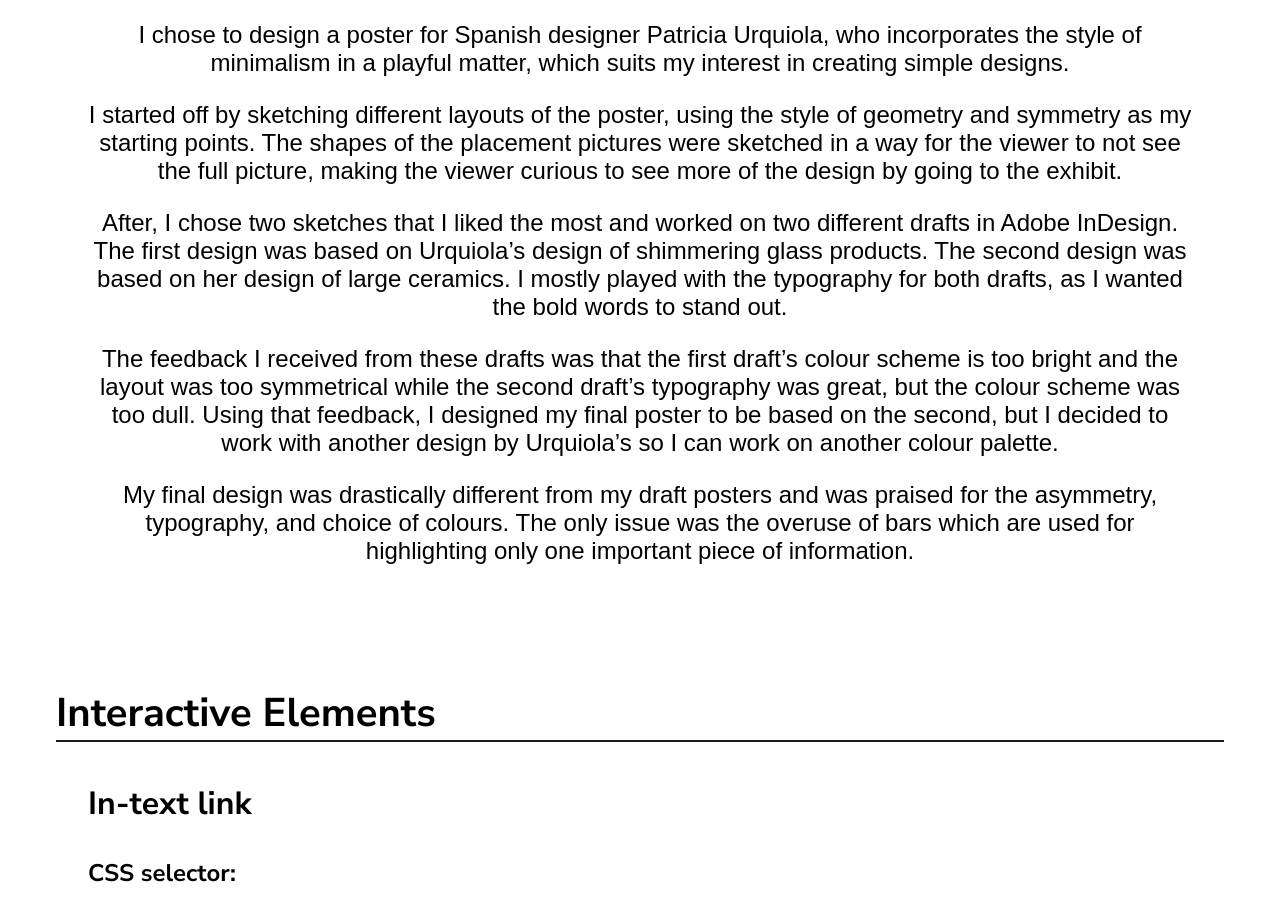
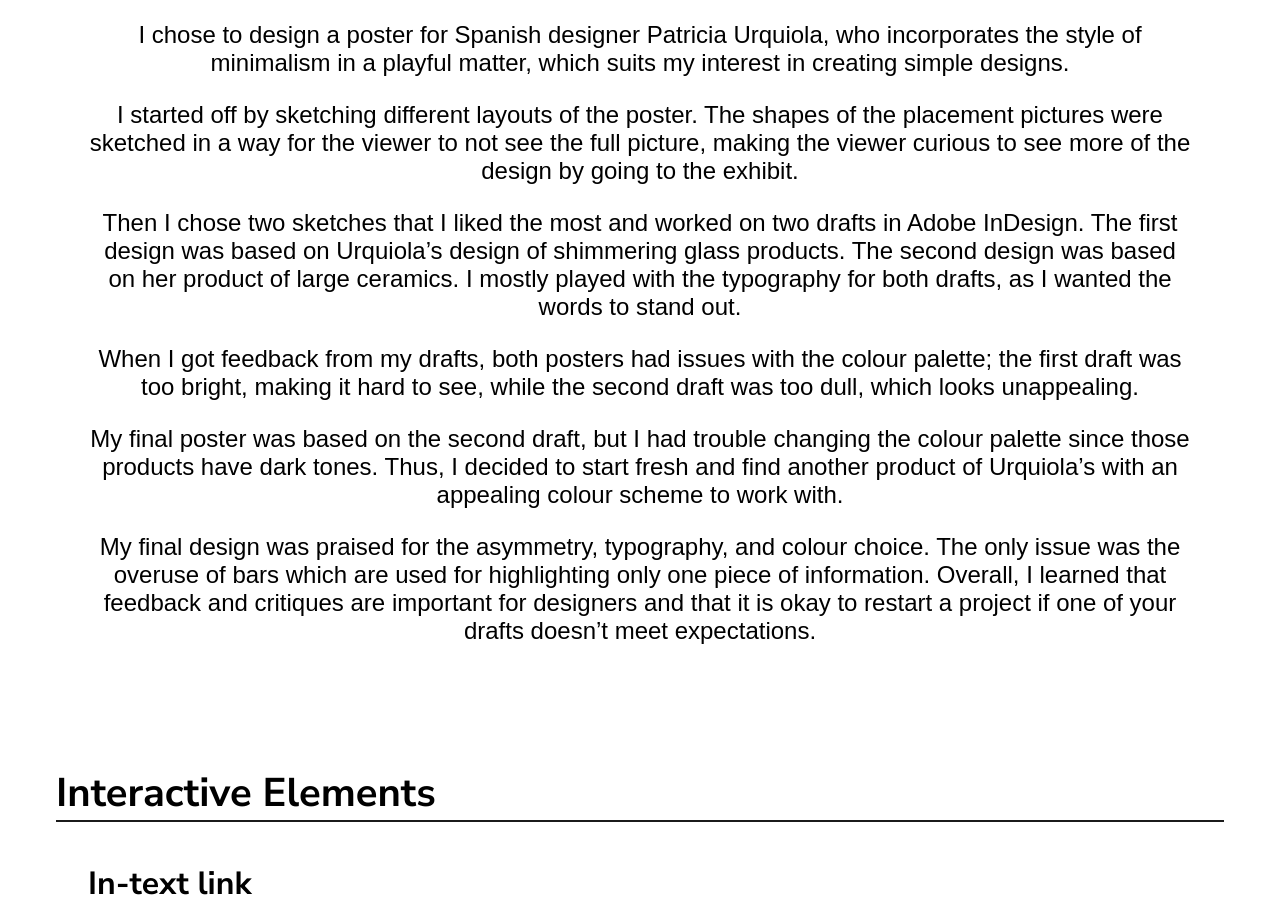
Before and after one commit to agnt-j/P03-Portfolio, a website: page index.html in a window 1280 px wide. Shown: the part 2558-3459 px from the top of the page. Drawn offline with Linux system fonts and the light colour scheme.

Commit message:
Updated Process 2

```diff
--- a/index.html
+++ b/index.html
@@ -124,16 +124,27 @@
                the style of minimalism in a playful matter, which suits my interest in creating simple
                designs.</p>
 
-            <p>I started off by sketching different layouts of the poster, using the style of geometry
-               and symmetry as my starting points. The shapes of the placement pictures were sketched
-               in a way for the viewer to not see the full picture, making the viewer curious to see
-               more of the design by going to the exhibit.</p>
+            <p>I started off by sketching different layouts of the poster. The shapes of the placement
+               pictures were sketched in a way for the viewer to not see the full picture, making the
+               viewer curious to see more of the design by going to the exhibit.</p>
 
-            <p>After, I chose two sketches that I liked the most and worked on two different drafts in Adobe InDesign. The first design was based on Urquiola’s design of shimmering glass products. The second design was based on her design of large ceramics. I mostly played with the typography for both drafts, as I wanted the bold words to stand out.</p>
+            <p>Then I chose two sketches that I liked the most and worked on two drafts in Adobe InDesign.
+               The first design was based on Urquiola’s design of shimmering glass products. The second
+               design was based on her product of large ceramics. I mostly played with the typography for
+               both drafts, as I wanted the words to stand out.</p>
 
-            <p>The feedback I received from these drafts was that the first draft’s colour scheme is too bright and the layout was too symmetrical while the second draft’s typography was great, but the colour scheme was too dull. Using that feedback, I designed my final poster to be based on the second, but I decided to work with another design by Urquiola’s so I can work on another colour palette.</p>
+            <p>When I got feedback from my drafts, both posters had issues with the colour palette; the
+               first draft was too bright, making it hard to see, while the second draft was too dull,
+               which looks unappealing.</p>
 
-            <p>My final design was drastically different from my draft posters and was praised for the asymmetry, typography, and choice of colours. The only issue was the overuse of bars which are used for highlighting only one important piece of information.</p>
+            <p>My final poster was based on the second draft, but I had trouble changing the colour palette
+               since those products have dark tones. Thus, I decided to start fresh and find another product
+               of Urquiola’s with an appealing colour scheme to work with.</p>
+
+            <p>My final design was praised for the asymmetry, typography, and colour choice. The only issue
+               was the overuse of bars which are used for highlighting only one piece of information. Overall,
+               I learned that feedback and critiques are important for designers and that it is okay to restart
+               a project if one of your drafts doesn’t meet expectations.</p>
 
             <!-- Process Analysis taken from a Web Page Project for IAT102 (URL was lost, link goes to the project proposal doc): https://docs.google.com/document/d/1G15Vx_LRTzIKytcZslf0jekctS6d7fKkFRhoWKash6Q/edit?usp=sharing -->
           </section>
--- /dev/null
+++ b/package.json
@@ -0,0 +1,5 @@
+{
+  "name": "prepros-project",
+  "version": "1.0.0",
+  "description": "This is a dummy package.json file created by Prepros to manage packages with NPM. You can edit this file to add your own information."
+}
```
Also changed, not shown: process2.html (+3 -4 lines), 2 other files.
